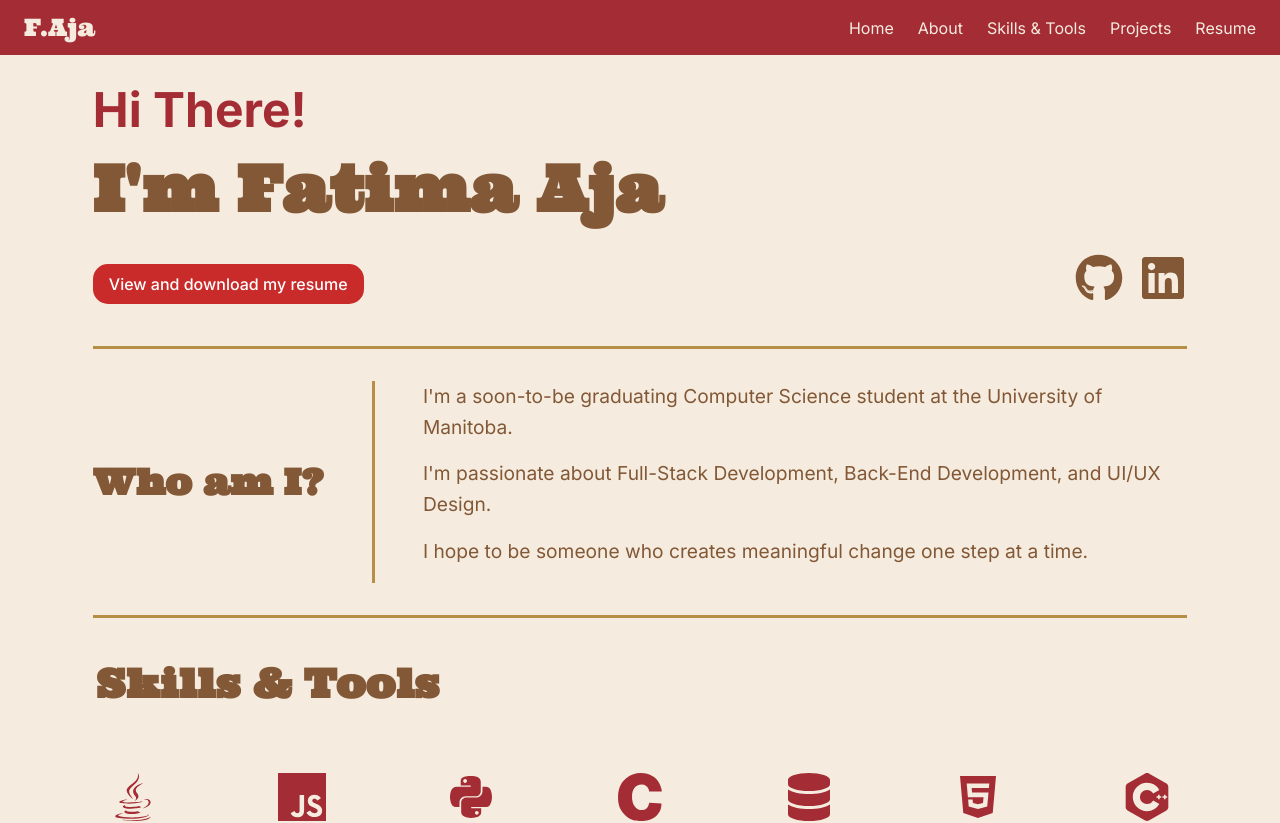
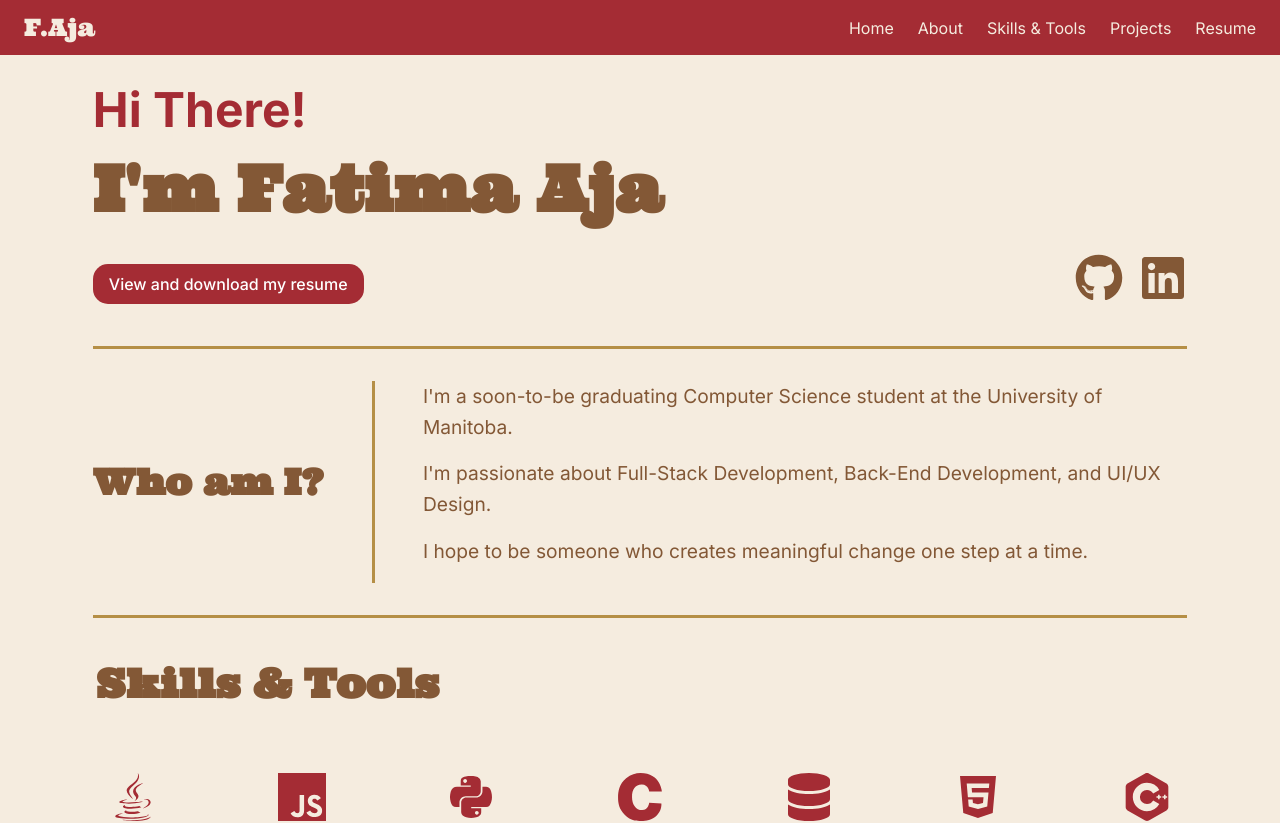
Before and after one commit to Faja190/faja, a React (Vite) app: page / in a window 1280 px wide. Shown: the top 823 px of the page. Built offline with nearby package versions, Linux system fonts and the light colour scheme.

Commit message:
add primary red

```diff
--- a/src/Styles/ComingSoon.module.css
+++ b/src/Styles/ComingSoon.module.css
@@ -31,7 +31,7 @@
   padding: 0.6rem 1.2rem;
   border: none;
   border-radius: 8px;
-  background-color: var(--color-primary-red);
+  background-color: var(--color-primary-red-dark);
   color: var(--color-background);
   font-weight: 1rem;
   cursor: pointer;
@@ -40,5 +40,5 @@
 }
 
 .backButton:hover {
-  background-color: var(--color-primary-red-dark);
+  background-color: var(--color-primary-red);
 }
--- a/src/Styles/Intro.module.css
+++ b/src/Styles/Intro.module.css
@@ -34,7 +34,7 @@
 }
 
 .resumeBtn {
-  background-color: var(--color-primary-red);
+  background-color: var(--color-primary-red-dark);
   color: white;
   padding: 0.6rem 1rem;
   border-radius: 15px;
@@ -46,7 +46,8 @@
 }
 
 .resumeBtn:hover {
-  background-color: var(--color-primary-red-dark);
+  background-color: var(--color-primary-red);
+  transform: scale(1.1);
 }
 
 .linksBtn {
--- a/src/Styles/index.css
+++ b/src/Styles/index.css
@@ -9,10 +9,10 @@
 
 html, body, #root {
   height: 100%;
+  background-color: var(--color-background);
 }
 
 body {
-  background-color: var(--color-background);
   margin: 0;
   font-family: var(--font-body);
 }
--- a/src/Styles/vars.css
+++ b/src/Styles/vars.css
@@ -1,6 +1,6 @@
 :root {
     --color-background: #F5ECDF;
-    --color-primary-red: #c92a2a;
+    --color-primary-red: #b83e3e;
     --color-primary-red-dark: #A42C34;
     --color-yellow: #ffec99;
     --color-yellow-dark: #ffe066;
--- a/vite.config.js
+++ b/vite.config.js
@@ -4,5 +4,5 @@ import react from '@vitejs/plugin-react'
 // https://vite.dev/config/
 export default defineConfig({
   plugins: [react()],
-  base: '/MyWebsite/',
+  base: '/faja/',
 })
```
